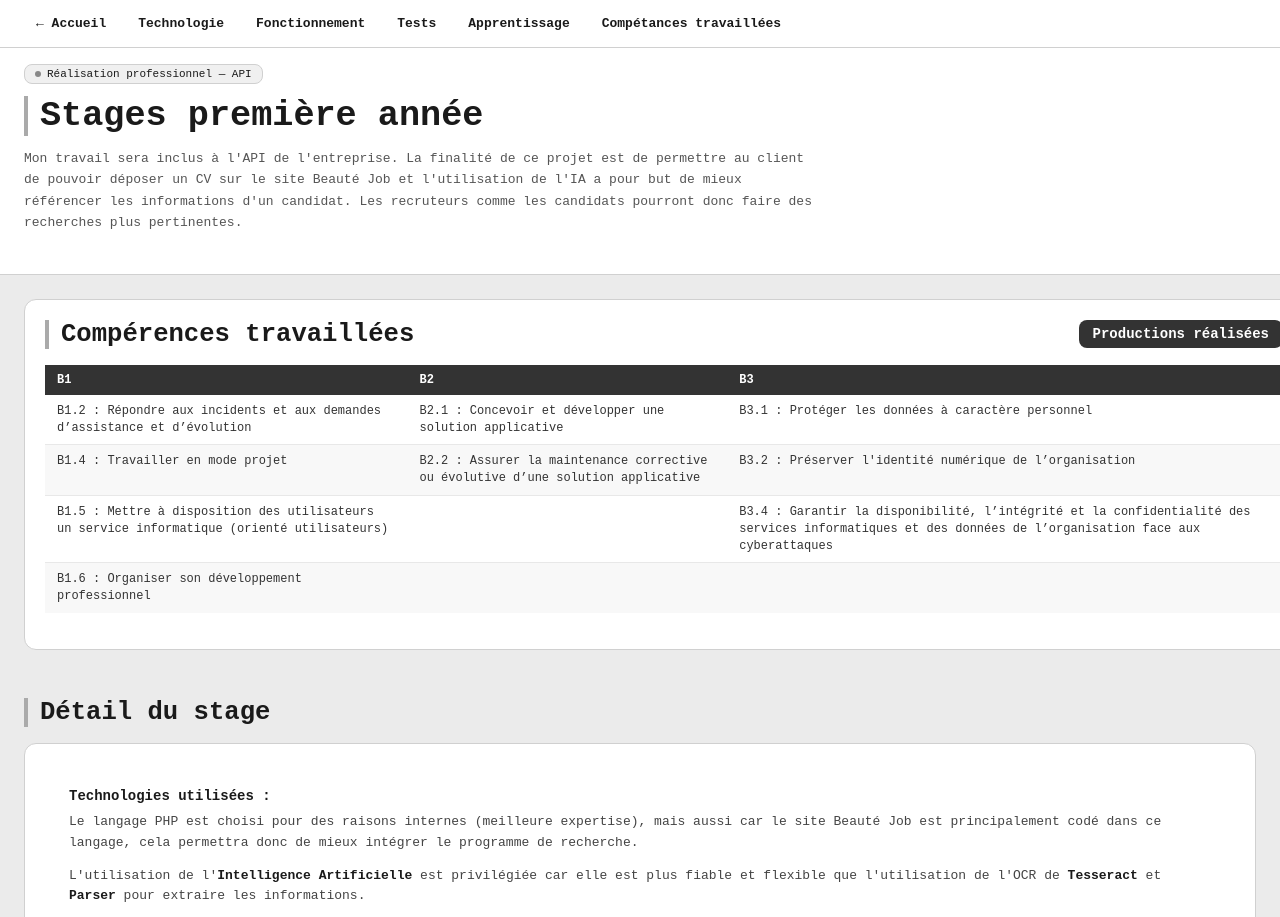
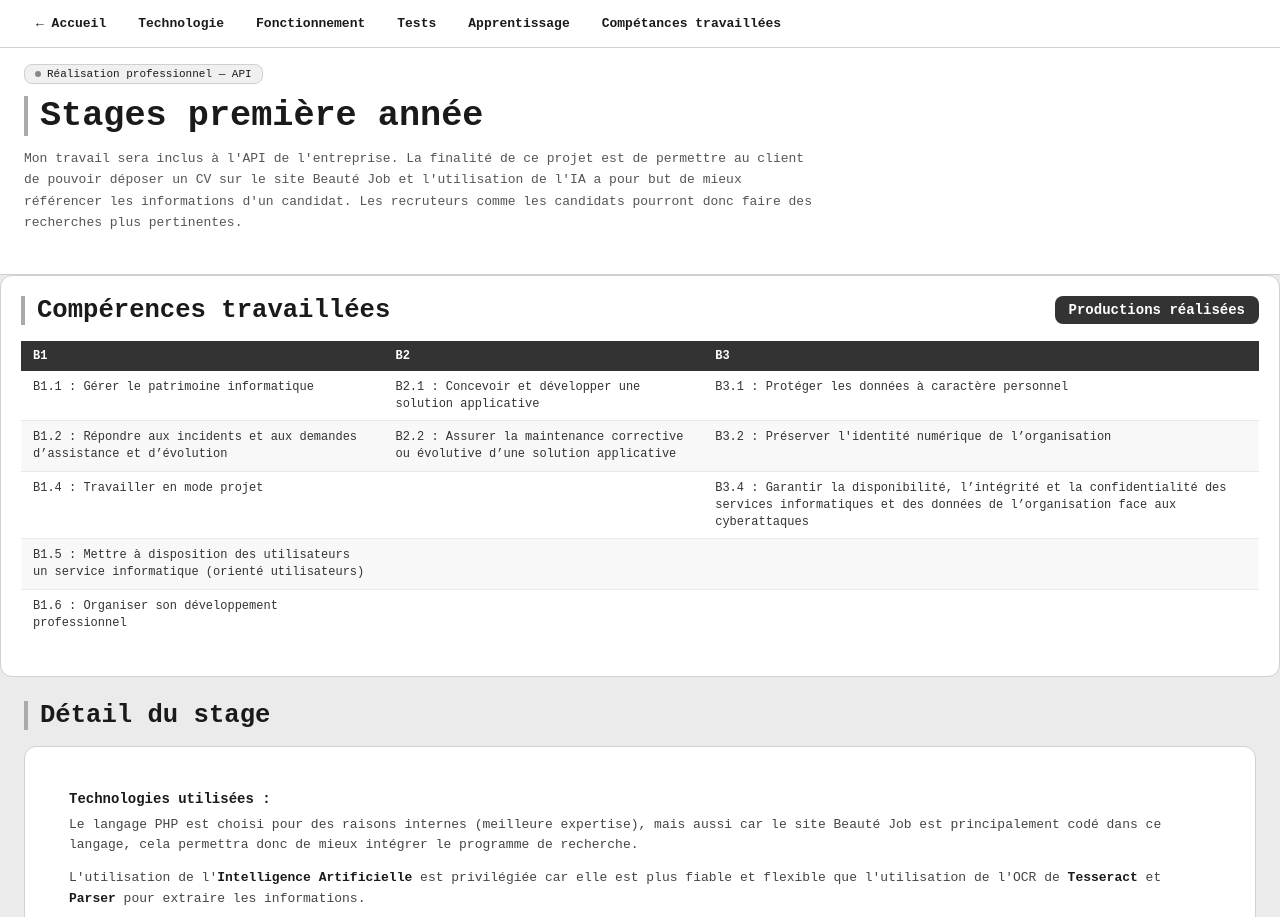
Before and after one commit to TGnrd/pcpgoinardtitouan, a PHP site: page /CompDetStage1.html in a window 1280 px wide. Shown: the top 917 px of the page. Run offline with PHP 8.4, Linux system fonts and the light colour scheme.

Commit message:
Modification des compétences travaillées stages 1

```diff
--- a/CompDetStage1.html
+++ b/CompDetStage1.html
@@ -44,6 +44,7 @@
         <h2 class="compTravaillées">Compérences travaillées</h2>
         <table class="competencesTable">
             <thead>
+                <thead>
                     <tr class="competencesHeader">
                         <th scope="col">B1</th>
                         <th scope="col">B2</th>
@@ -51,25 +52,30 @@
                     </tr>
                 </thead>
                 <tr class="competencesRow">
-                <td>B1.2 : Répondre aux incidents et aux demandes d’assistance et d’évolution
-                </td>
+                    <td>B1.1 : Gérer le patrimoine informatique</td>
                     <td>B2.1 : Concevoir et développer une solution applicative</td>
                     <td>B3.1 : Protéger les données à caractère personnel</td>
                 </tr>
                 <tr class="competencesRow">
-                <td>B1.4 : Travailler en mode projet</td>
+                    <td>B1.2 : Répondre aux incidents et aux demandes d’assistance et d’évolution
+                    </td>
                     <td>B2.2 : Assurer la maintenance corrective ou évolutive d’une solution
                         applicative</td>
                     <td>B3.2 : Préserver l'identité numérique de l’organisation</td>
                 </tr>
                 <tr class="competencesRow">
-                <td>B1.5 : Mettre à disposition des utilisateurs un service informatique
-                    (orienté utilisateurs)</td>
+                    <td>B1.4 : Travailler en mode projet</td>
                     <td></td>
                     <td>B3.4 : Garantir la disponibilité, l’intégrité et la confidentialité des
                         services informatiques
                         et
                         des données de l’organisation face aux cyberattaques</td>
+                </tr>
+                <tr class="competencesRow">
+                    <td>B1.5 : Mettre à disposition des utilisateurs un service informatique
+                        (orienté utilisateurs)</td>
+                    <td></td>
+                    <td></td>
                 </tr>
                 <tr class="competencesRow">
                     <td>B1.6 : Organiser son développement professionnel</td>
--- a/style/style-s1.css
+++ b/style/style-s1.css
@@ -227,7 +227,6 @@ div[id] {
   background: #ffffff;
   border: 1px solid #d0d0d0;
   border-radius: 12px;
-  margin: 1.5rem;
   padding: 1.25rem;
   position: relative;
 }
--- a/style/style-s2.css
+++ b/style/style-s2.css
@@ -206,10 +206,8 @@ body>div {
   border: 1px solid #d0d0d0;
   border-radius: 12px;
   padding: 1.25rem !important;
-  /* override body > div padding */
   position: relative;
   overflow: hidden;
-  /* contain the floated button */
 }
 
 .lienProjetPage {
@@ -224,7 +222,6 @@ body>div {
   padding: 5px 12px;
   border-radius: 8px;
   margin-bottom: 1rem;
-  /* block instead of float to avoid layout issues */
   float: right;
   margin-left: 1rem;
 }
```
Also changed, not shown: index.html (+10 -5 lines). Lines whose indentation alone changed are shown as unchanged.
